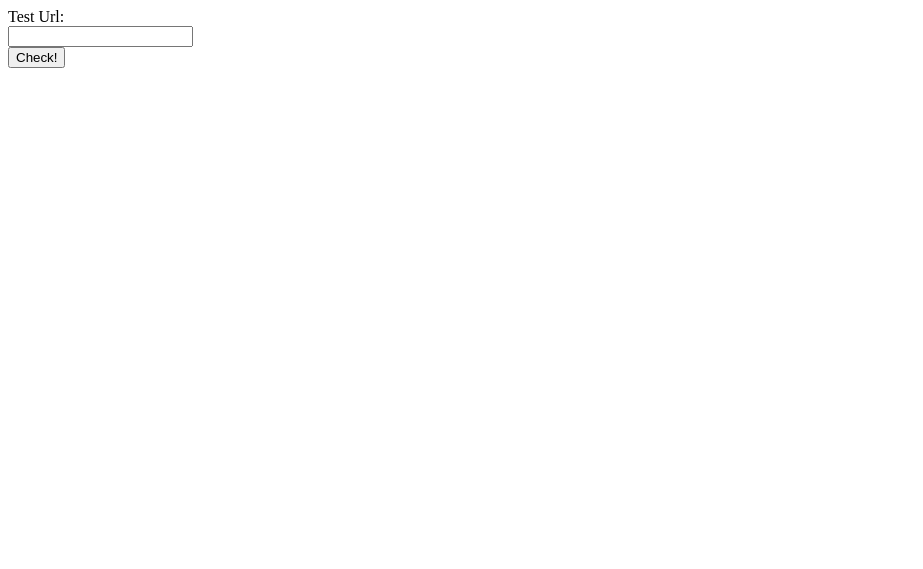
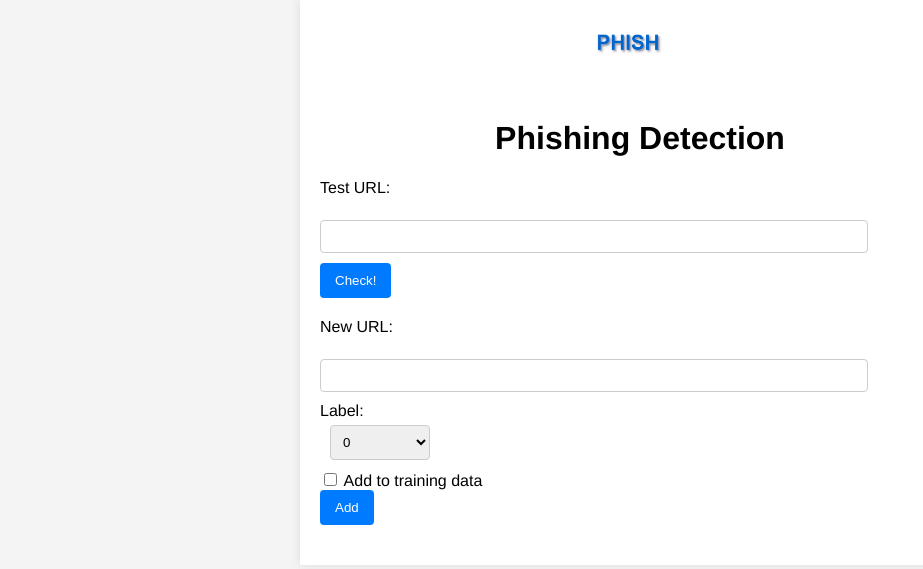
Before and after one commit to remla24-team6/app, a Django app: template phishing_detection/templates/index.html in a window 1280 px wide. Shown: the top 569 px of the page, without its empty margins (0-923 px from the left). Run offline with Django 5.2, Linux system fonts and the light colour scheme; the template is opened without the code that fills it: most values are stand-ins (such as "Sample title", 1, 10 or a date in 2020).

Commit message:
Added training data submission; Added styling

```diff
--- a/app/settings.py
+++ b/app/settings.py
@@ -26,6 +26,7 @@ SECRET_KEY = 'django-insecure-v(j%)cl7grzh4kj8r!tcm=_0-e=@y%vw095x$lf0)z)tboqf--
 DEBUG = True
 
 ALLOWED_HOSTS = ['0.0.0.0', '127.0.0.1']
+MODEL_SERVICE_URL = "http://localhost:5000"
 
 
 # Application definition
--- /dev/null
+++ b/phishing_detection/static/app/css/styles.css
@@ -0,0 +1,71 @@
+body {
+    font-family: Helvetica, Arial, sans-serif;
+    background-color: #f4f4f4;
+    margin: 0;
+    padding: 0;
+}
+
+.container {
+    width: 50%;
+    margin: auto;
+    background: white;
+    padding: 20px;
+    box-shadow: 0 0 10px rgba(0, 0, 0, 0.1);
+}
+
+header {
+    text-align: center;
+    margin-bottom: 20px;
+}
+
+.logo {
+    width: 100px;
+    height: auto;
+}
+
+form {
+    margin-bottom: 20px;
+}
+
+label {
+    display: 20px;
+}
+
+label {
+    display: block;
+    margin-bottom: 5px;
+}
+
+input[type="text"], select {
+    width: calc(100% - 110px);
+    padding: 8px;
+    margin-bottom: 10px;
+    border: 1px solid #ccc;
+    border-radius: 4px;
+    display: inline-block;
+}
+
+select {
+    width: 100px;
+    margin-left: 10px;
+}
+
+button {
+    padding: 10px 15px;
+    background-color: #007BFF;
+    color: white;
+    border: none;
+    border-radius: 4px;
+    cursor: pointer;
+}
+
+button:hover {
+    background-color: #0056b3;
+}
+
+.result-text {
+    text-align: center;
+    font-size: 1.2em;
+    margin-top: 20px;
+    color: #333;
+}
--- /dev/null
+++ b/phishing_detection/static/app/js/index.js
@@ -0,0 +1,63 @@
+window.onload = function() {
+    document.getElementById("checkButton").addEventListener('click', checkUrl)
+    document.getElementById("addButton").addEventListener('click', addTrainingData);
+    server_url = location.protocol + '//' + location.host + location.pathname
+    csrf_token = document.getElementsByName('csrfmiddlewaretoken')[0].value
+    console.log(server_url)
+  };
+
+
+
+function checkUrl(event) {
+const url = document.getElementById("urlfield").value;
+if (!url) {
+    alert("Please enter a URL to check.");
+    return;
+}
+fetch(server_url + 'check/', {
+    method: 'POST',
+    body: JSON.stringify({test_url: url}),
+    headers: {
+        'Content-type': 'application/json; charset=UTF-8',
+        "X-CSRFToken": csrf_token
+    },
+    credentials : 'same-origin'
+}).then(
+    function(response) {
+        response.json().then(responseJson => {
+            const resultElem = document.getElementById("result");
+
+            resultElem.style.display = 'inline'
+            resultElem.innerHTML = event.target.value.slice(12)
+            if (responseJson.is_phishing){
+                resultElem.innerHTML = "This is a phishing URL!"
+            } else {
+                resultElem.innerHTML = "This is not a phishing URL!"
+            }
+        })
+    })
+}
+
+function addTrainingData(event) {
+    const newUrl = document.getElementById("newUrl").value;
+    const label = document.getElementById("label").value;
+    const addToTraining = document.getElementById("addToTraining").checked;
+    if (!newUrl || !label) {
+        alert("Please enter a URL and select a label.");
+        return;
+    }
+
+    if (addToTraining) {
+        fetch(server_url + 'add_training/', {
+            method: 'POST',
+            body: JSON.stringify({url: newUrl, label: label}),
+            headers: {
+                'Content-type': 'application/json; charset=UTF-8',
+                "X-CSRFToken": csrf_token
+            },
+            credentials: 'same-origin'
+        }).then(response => response.json()).then(responseJson => {
+            alert(responseJson.message);
+        });
+    }
+}
--- a/phishing_detection/templates/index.html
+++ b/phishing_detection/templates/index.html
@@ -2,18 +2,35 @@
 <!DOCTYPE html>
 <html lang="en">
   <head>
-    <meta charset="UTF-8">
+    <meta charset="UTF-8" />
     <title>Phishing detection {{ version }}</title>
     {% csrf_token %}
-    <script src="{% static 'index.js' %}"></script>
+    <link rel="stylesheet" href="{% static 'app/css/styles.css' %}" />
+    <script src="{% static 'app/js/index.js' %}"></script>
   </head>
   <body>
+    <div class="container">
+      <header>
+        <img src="{% static 'logo.png' %}" alt="Logo" class="logo" />
+        <h1>Phishing Detection</h1>
+      </header>
       <form onkeydown="return event.key !== 'Enter';">
-
-        <label for="urlfield">Test Url:</label><br>
-        <input type="text" id="urlfield" onsubmit="return false;"><br>
-        <button type="button" id="checkButton">Check!</button><br>
-        <p id="result" style="display:none"></p>
+        <label for="urlfield">Test URL:</label><br />
+        <input type="text" id="urlfield" onsubmit="return false;" /><br />
+        <button type="button" id="checkButton">Check!</button><br />
+        <p id="result" class="result-text" style="display: none"></p>
       </form>
+      <form id="trainingForm">
+        <label for="newUrl">New URL:</label><br />
+        <input type="text" id="newUrl" /><br />
+        <label for="label">Label:</label>
+        <select id="label">
+          <option value="0">0</option>
+          <option value="1">1</option></select
+        ><br />
+        <input type="checkbox" id="addToTraining" /> Add to training data<br />
+        <button type="button" id="addButton">Add</button>
+      </form>
+    </div>
   </body>
 </html>
--- a/phishing_detection/urls.py
+++ b/phishing_detection/urls.py
@@ -5,4 +5,5 @@ from . import views
 urlpatterns = [
     path("", views.index, name="index"),
     path("check/", views.check, name="check"),
+    path("add_training/", views.add_training, name="add_training"),
 ]
```
Also changed, not shown: phishing_detection/static/index.js (deleted, +0 -36 lines), phishing_detection/views.py (+14 -3 lines), phishing_detection/static/logo.png (added), 1 other file. Lines whose indentation alone changed are shown as unchanged.
